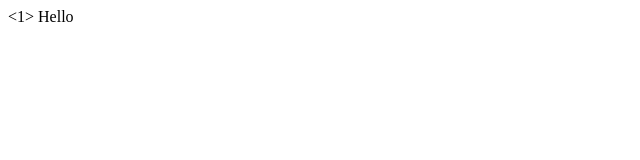
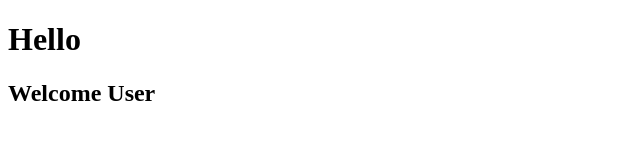
Before and after one commit to alwinalbu/datewith-git-sample, a plain HTML site: page index.html in a window 1280 px wide. Shown: the whole page, without its empty margins (0-640 px from the left). Drawn offline with Linux system fonts and the light colour scheme.

Commit message:
added new message

```diff
--- a/index.html
+++ b/index.html
@@ -6,6 +6,7 @@
     <title>Document</title>
 </head>
 <body>
-    <1> Hello</1>
+    <h1> Hello</h1>
+    <h2>Welcome User</h2>
 </body>
 </html>
```
